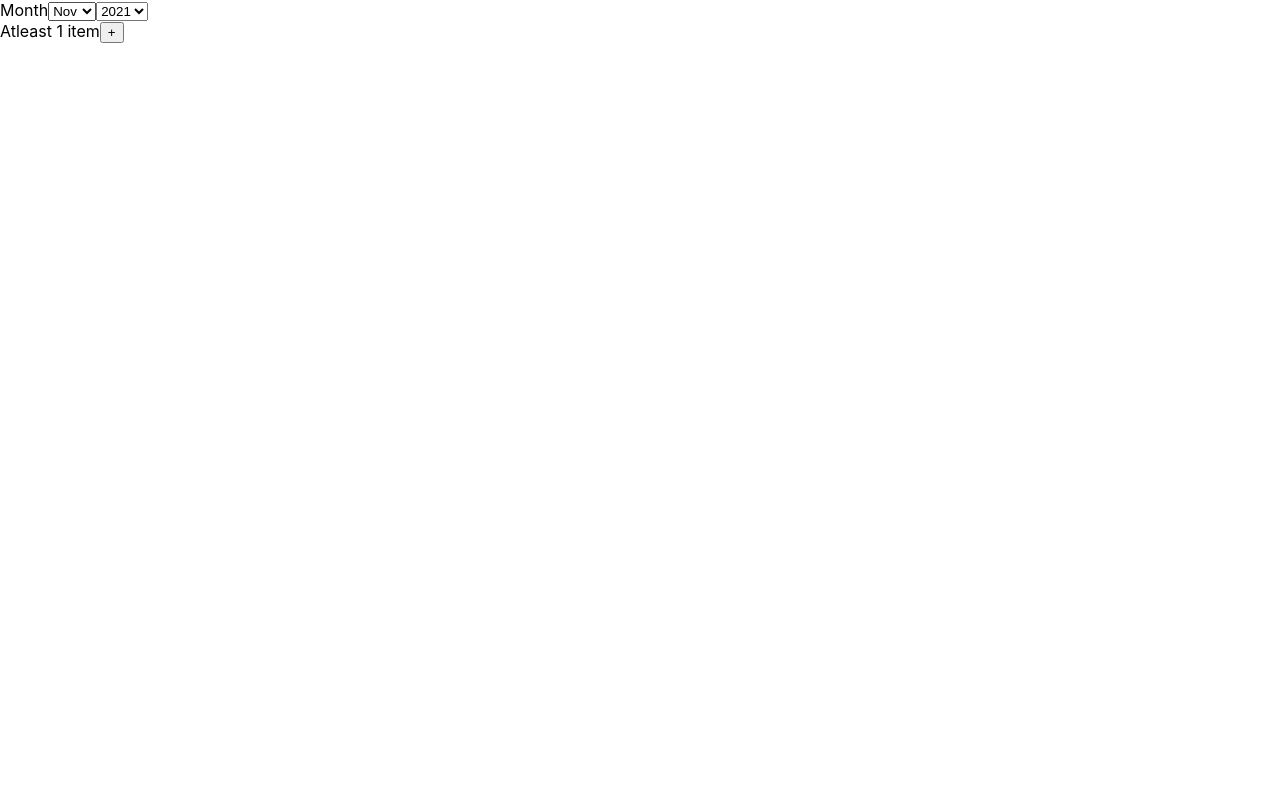
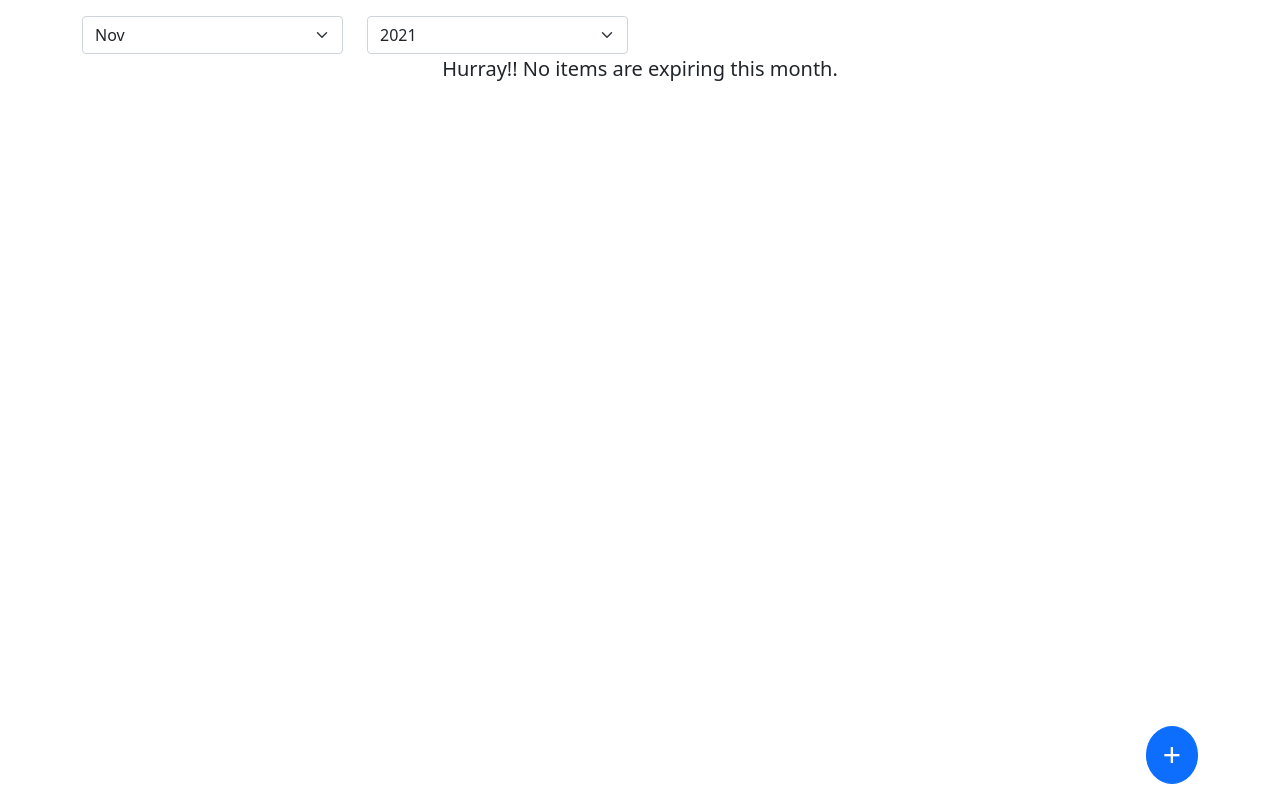
Before and after one commit to NishidhJain/product-expiry-reminder, a Next.js app: page / in a window 1280 px wide. Built offline with nearby package versions, Linux system fonts and the light colour scheme.

Commit message:
added modal component

```diff
--- a/components/DatePicker/Index.tsx
+++ b/components/DatePicker/Index.tsx
@@ -1,13 +1,22 @@
+import { useState } from "react";
 import Monthpicker from "./MonthPicker";
 import YearPicker from "./YearPicker";
+import Row from "react-bootstrap/Row";
+import Col from "react-bootstrap/Col";
 
-const index = () => {
+const Index = () => {
+  const [month, setMonth] = useState("");
+
   return (
-    <div>
-      <Monthpicker />
-      <YearPicker />
-    </div>
+    <Row>
+      <Col>
+        <Monthpicker />
+      </Col>
+      <Col>
+        <YearPicker />
+      </Col>
+    </Row>
   );
 };
 
-export default index;
+export default Index;
--- a/components/DatePicker/MonthPicker.tsx
+++ b/components/DatePicker/MonthPicker.tsx
@@ -1,3 +1,6 @@
+import Form from "react-bootstrap/Form";
+import { useState } from "react";
+
 const MonthPicker = () => {
   const months = [
     "Jan",
@@ -13,24 +16,24 @@ const MonthPicker = () => {
     "Nov",
     "Dec",
   ];
+  const currentMonth = months[new Date().getMonth()];
+  const [selectedMonth, setSelectedMonth] = useState(currentMonth);
 
-  const currMonth = months[new Date().getMonth()];
-  // console.log(currMonth);
+  console.log(selectedMonth);
 
   return (
     <>
-      <label htmlFor="month">Month</label>
-      <select name="month" id="month">
+      <Form.Select
+        defaultValue={selectedMonth}
+        onChange={(e) => setSelectedMonth(e.target.value)}
+        name="month"
+      >
         {months.map((month, index) => (
-          <option
-            key={index}
-            value={month}
-            selected={currMonth === month ? true : false}
-          >
+          <option key={index} value={month}>
             {month}
           </option>
         ))}
-      </select>
+      </Form.Select>
     </>
   );
 };
--- a/components/DatePicker/YearPicker.tsx
+++ b/components/DatePicker/YearPicker.tsx
@@ -1,3 +1,5 @@
+import Form from "react-bootstrap/Form";
+
 const YearPicker = () => {
   const getYearsList = (currYear) => {
     let yearsList = [];
@@ -10,22 +12,18 @@ const YearPicker = () => {
     return yearsList;
   };
   const currentYear = new Date().getUTCFullYear();
+  const years = getYearsList(currentYear);
   //   console.log(currentYear);
-  const years = getYearsList(currentYear);
   //   console.log(years);
   return (
     <>
-      <select name="year">
+      <Form.Select defaultValue={currentYear}>
         {years.map((year, index) => (
-          <option
-            key={index}
-            value={year}
-            selected={currentYear === year ? true : false}
-          >
+          <option key={index} value={year}>
             {year}
           </option>
         ))}
-      </select>
+      </Form.Select>
     </>
   );
 };
--- /dev/null
+++ b/components/InputModal.tsx
@@ -0,0 +1,56 @@
+import Modal from "react-bootstrap/Modal";
+import Button from "react-bootstrap/Button";
+import Form from "react-bootstrap/Form";
+import DatePicker from "../components/DatePicker/Index";
+
+const InputModal = ({ show, handleClose }) => {
+  return (
+    <>
+      <Modal show={show} onHide={handleClose} centered>
+        <Modal.Header closeButton className="">
+          <Modal.Title className="fw-normal">Add Product Details</Modal.Title>
+        </Modal.Header>
+        <Modal.Body className="pb-1">
+          <Form>
+            <Form.Group className="mb-3" controlId="">
+              <Form.Label>Product Name</Form.Label>
+              <Form.Control
+                type="text"
+                placeholder="E.g., Metacin"
+                name="productName"
+              />
+            </Form.Group>
+            <Form.Group className="mb-3" controlId="">
+              <Form.Label>Seller Name</Form.Label>
+              <Form.Control
+                type="text"
+                placeholder="E.g., Aakruti Medicines"
+                name="sellerName"
+              />
+            </Form.Group>
+            <Form.Group className="mb-3" controlId="">
+              <Form.Label>Purchase Date</Form.Label>
+              <DatePicker />
+            </Form.Group>
+            <Form.Group className="mb-3" controlId="">
+              <Form.Label>Expiry Date</Form.Label>
+              <DatePicker />
+            </Form.Group>
+          </Form>
+        </Modal.Body>
+        <Modal.Footer className="border-0 pt-1">
+          <Button
+            variant="primary"
+            type="submit"
+            onClick={handleClose}
+            className="px-4"
+          >
+            Add Product
+          </Button>
+        </Modal.Footer>
+      </Modal>
+    </>
+  );
+};
+
+export default InputModal;
--- /dev/null
+++ b/components/NoProductToShow.tsx
@@ -0,0 +1,9 @@
+const NoProductToShow = () => {
+  return (
+    <div className="d-flex justify-content-center align-items-center fs-5">
+      Hurray!! No items are expiring this month.
+    </div>
+  );
+};
+
+export default NoProductToShow;
--- a/package.json
+++ b/package.json
@@ -8,9 +8,11 @@
     "lint": "next lint"
   },
   "dependencies": {
+    "bootstrap": "^5.1.3",
     "firebase": "^9.4.0",
     "next": "12.0.3",
     "react": "17.0.2",
+    "react-bootstrap": "^2.0.2",
     "react-dom": "17.0.2"
   },
   "devDependencies": {
--- a/pages/index.tsx
+++ b/pages/index.tsx
@@ -2,25 +2,45 @@ import { useState } from "react";
 import type { NextPage } from "next";
 import Head from "next/head";
 import DatePicker from "../components/DatePicker/Index";
+import Container from "react-bootstrap/Container";
+import Button from "react-bootstrap/Button";
+import InputModal from "../components/InputModal";
+import NoProductToShow from "../components/NoProductToShow";
+import Row from "react-bootstrap/Row";
+import Col from "react-bootstrap/Col";
 
 const Home: NextPage = () => {
-  const [items, setItems] = useState([1]);
+  const [items, setItems] = useState([]);
+
+  const [show, setShow] = useState(false);
+  const handleClose = () => setShow(false);
+  const handleShow = () => setShow(true);
 
   return (
-    <div className="">
+    <Container>
       <Head>
         <title>Product Expiry List | Dashboard</title>
         <meta name="description" content="Generated by create next app" />
         <link rel="icon" href="/favicon.ico" />
       </Head>
 
-      <main className="">
-        {/* <Monthpicker /> */}
-        <DatePicker />
-        {items.length > 0 ? "Atleast 1 item" : "Hurray!! No items"}
-        <button className="">+</button>
+      <main className="position-relative min-vh-100 py-3">
+        <Row>
+          <Col xs={12} md={6}>
+            <DatePicker />
+          </Col>
+        </Row>
+        {items.length > 0 ? "Atleast 1 item" : <NoProductToShow />}
+        <Button
+          variant="primary"
+          onClick={handleShow}
+          className="rounded-circle fs-2 py-1 px-3 position-absolute bottom-0 end-0 mr-3 mb-3"
+        >
+          +
+        </Button>
+        <InputModal show={show} handleClose={handleClose} />
       </main>
-    </div>
+    </Container>
   );
 };
 
```
Also changed, not shown: pages/_app.tsx (+5 -4 lines), 1 other file (tests, documents, lock files or other folders).
